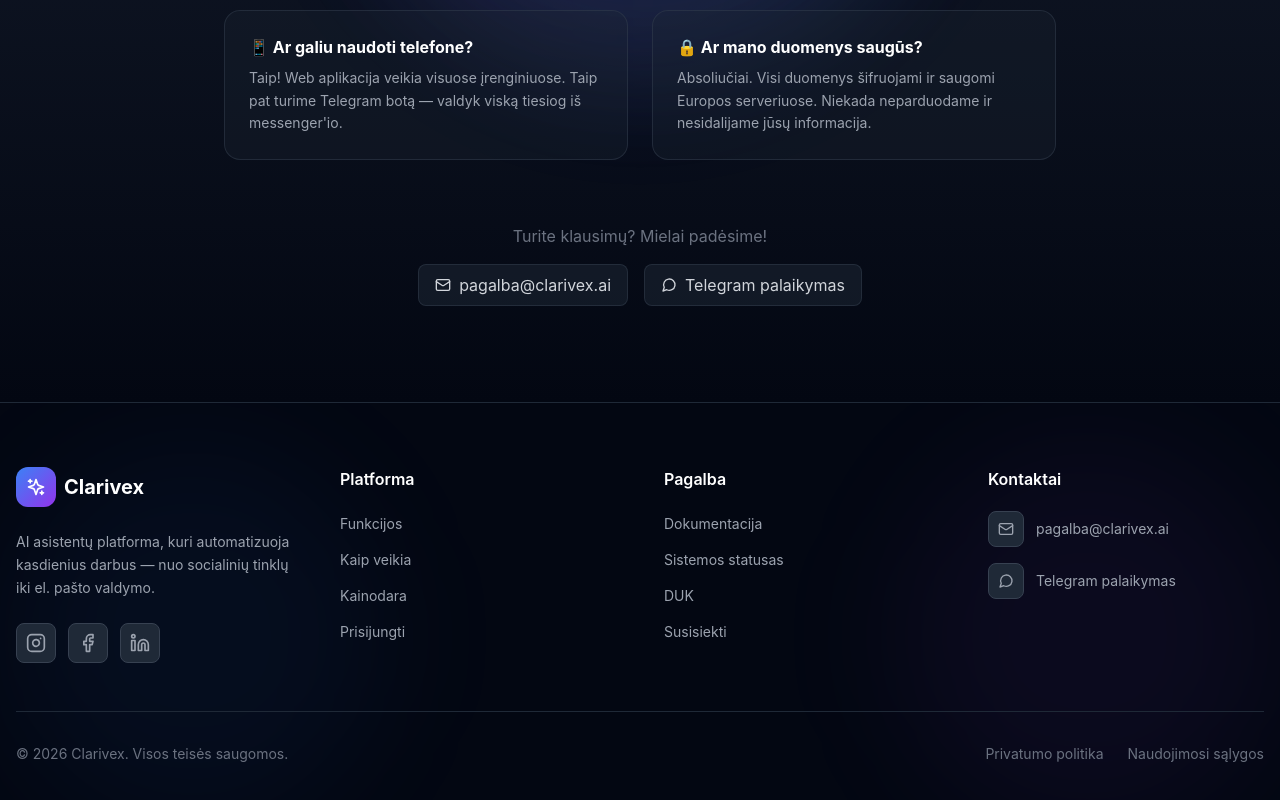
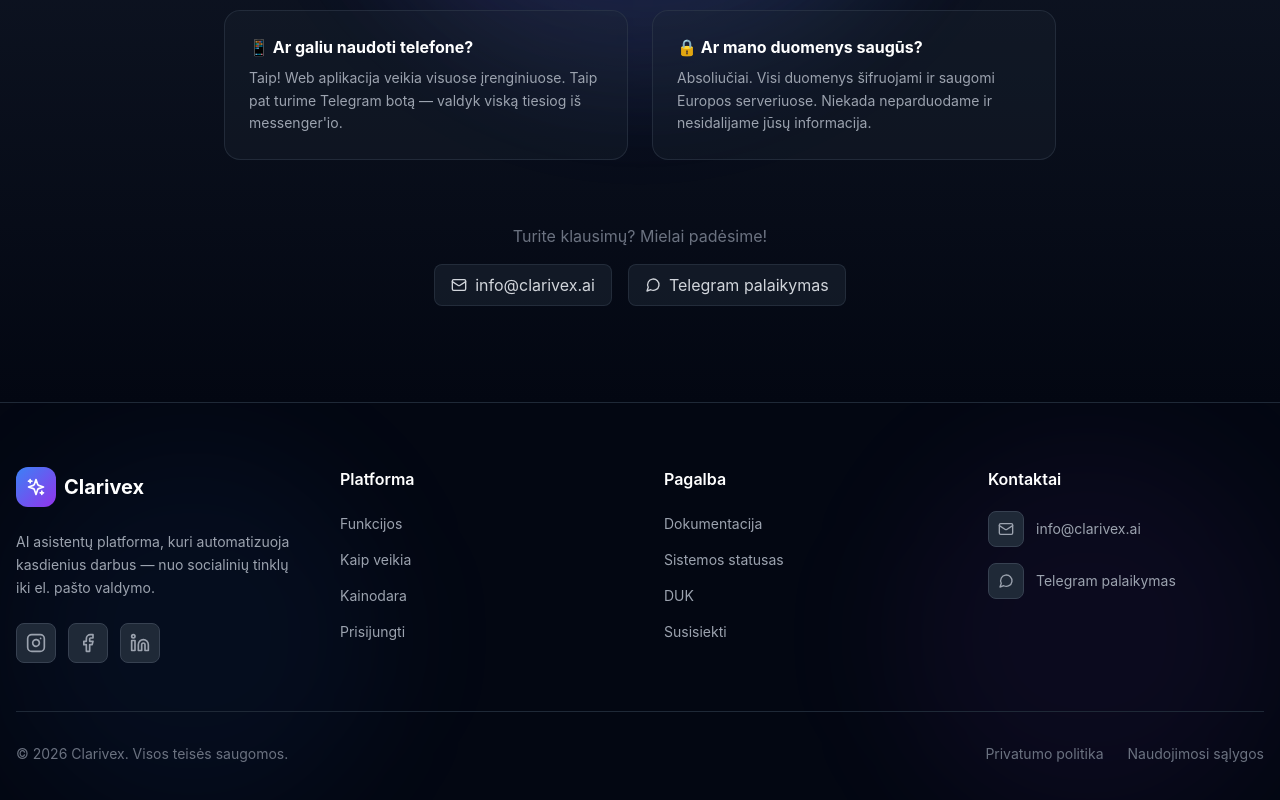
Before and after one commit to MB-Clarivex/clarivex-landing, a React (Vite) app: page / in a window 1280 px wide. Shown: the part 7250-8050 px from the top of the page. Built offline with nearby package versions, Linux system fonts and the light colour scheme.

Commit message:
fix: change email to info@clarivex.ai

```diff
--- a/src/components/CTA.jsx
+++ b/src/components/CTA.jsx
@@ -9,7 +9,7 @@
   };
 
   const handleContact = () => {
-    window.location.href = "mailto:pagalba@clarivex.ai";
+    window.location.href = "mailto:info@clarivex.ai";
   };
 
   return (
@@ -155,11 +155,11 @@
           <p className="text-gray-500 mb-4">Turite klausimų? Mielai padėsime!</p>
           <div className="flex flex-wrap justify-center gap-4">
             <a
-              href="mailto:pagalba@clarivex.ai"
+              href="mailto:info@clarivex.ai"
               className="flex items-center gap-2 px-4 py-2 bg-gray-800/50 border border-gray-700/50 rounded-lg text-gray-300 hover:border-blue-500 hover:text-white transition-all"
             >
               <Mail className="w-4 h-4" />
-              pagalba@clarivex.ai
+              info@clarivex.ai
             </a>
             <a
               href="https://t.me/clarivex_support"
--- a/src/components/Footer.jsx
+++ b/src/components/Footer.jsx
@@ -137,7 +137,7 @@
               </li>
               <li>
                 <a
-                  href="mailto:pagalba@clarivex.ai"
+                  href="mailto:info@clarivex.ai"
                   className="text-gray-400 hover:text-blue-400 transition-colors text-sm"
                 >
                   Susisiekti
@@ -152,13 +152,13 @@
             <ul className="space-y-4">
               <li>
                 <a
-                  href="mailto:pagalba@clarivex.ai"
+                  href="mailto:info@clarivex.ai"
                   className="flex items-center gap-3 text-gray-400 hover:text-white transition-colors group"
                 >
                   <div className="w-9 h-9 rounded-lg bg-gray-800 border border-gray-700 flex items-center justify-center group-hover:border-blue-500/50 transition-all">
                     <Mail className="w-4 h-4" />
                   </div>
-                  <span className="text-sm">pagalba@clarivex.ai</span>
+                  <span className="text-sm">info@clarivex.ai</span>
                 </a>
               </li>
               <li>
```
